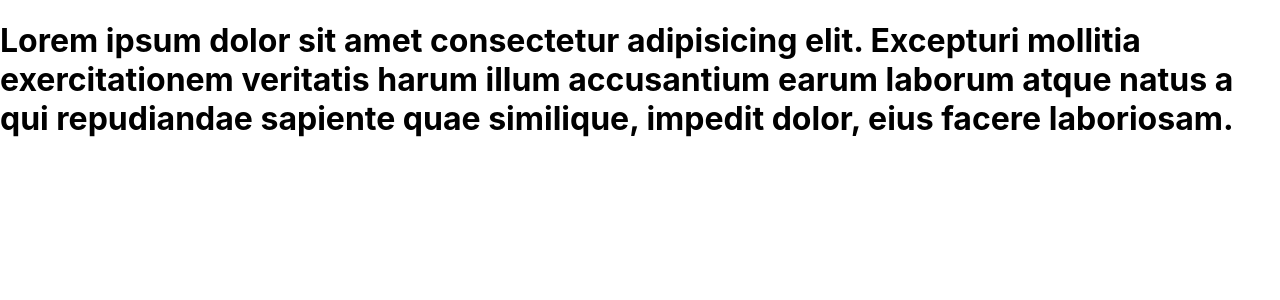
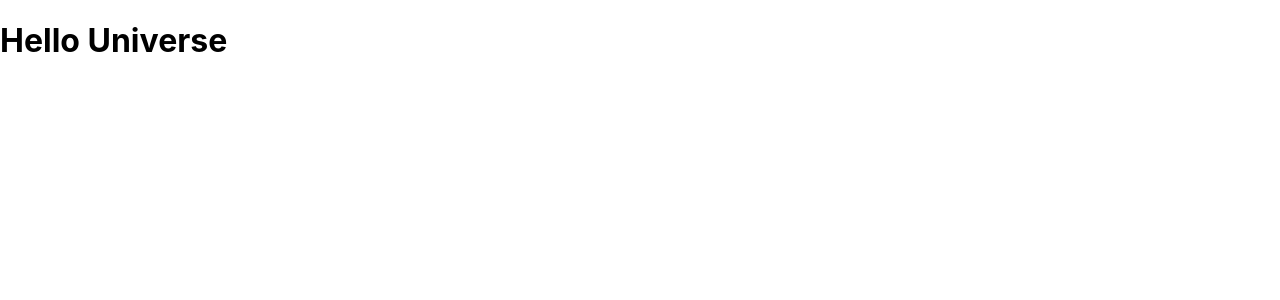
Before and after one commit to Ajay-Sonavane/second-react-app, a React (Create React App) app: page / in a window 1280 px wide. Shown: the top 300 px of the page. Built offline with nearby package versions, Linux system fonts and the light colour scheme.

Commit message:
jsx-syantax

```diff
--- a/src/App.js
+++ b/src/App.js
@@ -1,20 +1,6 @@
-// JSX :: Return HTML
-// SYNTAX RULE :: IF ONE LINER, PARENTHIS ARE OPTIONAL
-// SYNTAX RULE :: FOR MULTI LINER, PARENTHIS ARE REQUIRED!!!
-// SYNTAX :: ()
-// SYNTAX :: <h1>Hello</h1>
-// SYNTAX :: (<h1>Hello</h1>)
-
 function App() {
-  // JSX
-  return (
-    <h1>
-      Lorem ipsum dolor sit amet consectetur adipisicing elit. Excepturi
-      mollitia exercitationem veritatis harum illum accusantium earum laborum
-      atque natus a qui repudiandae sapiente quae similique, impedit dolor, eius
-      facere laboriosam.
-    </h1>
-  );
+  let jsx = <h1>Hello Universe</h1>;
+  return jsx;
 }
 
 export default App;
```
